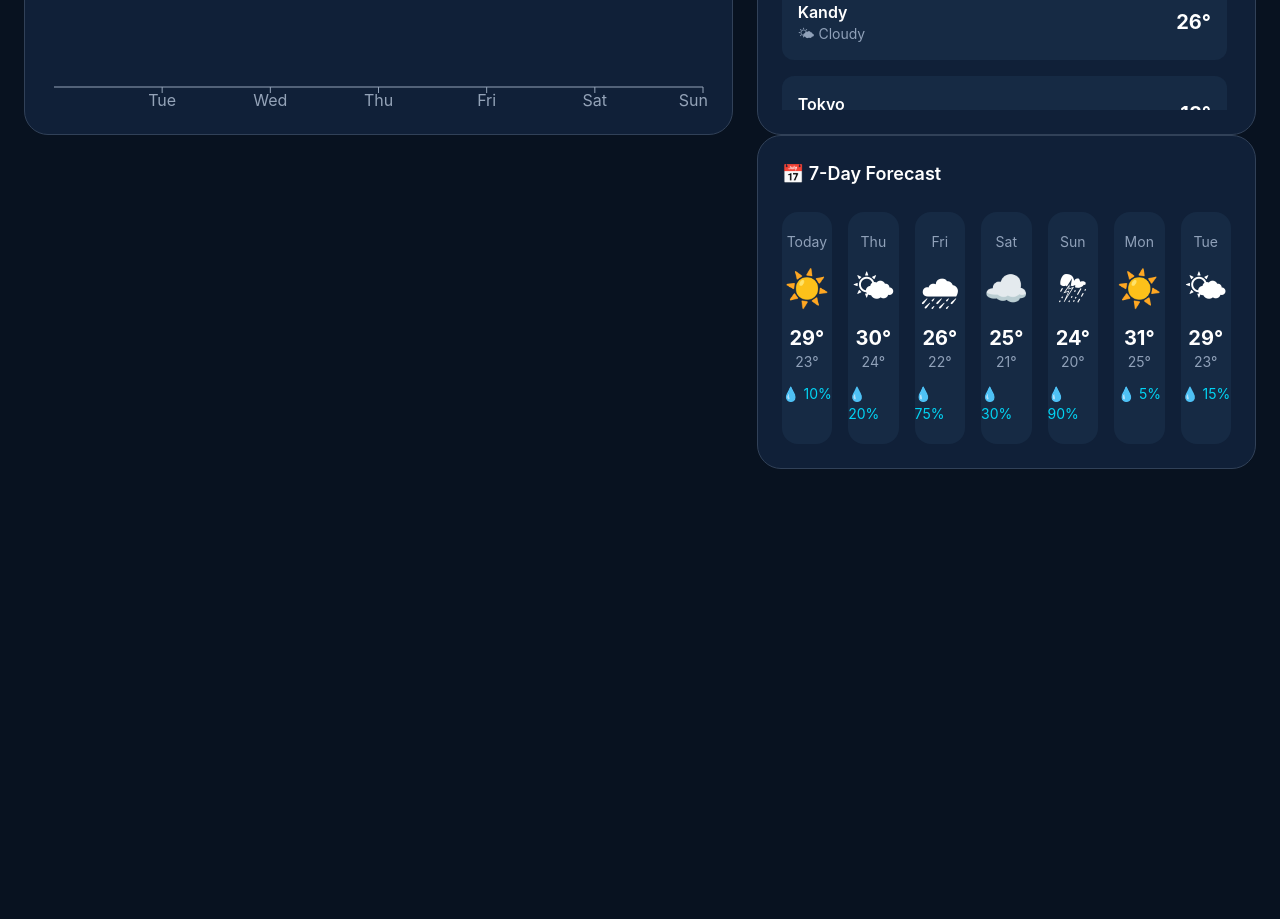
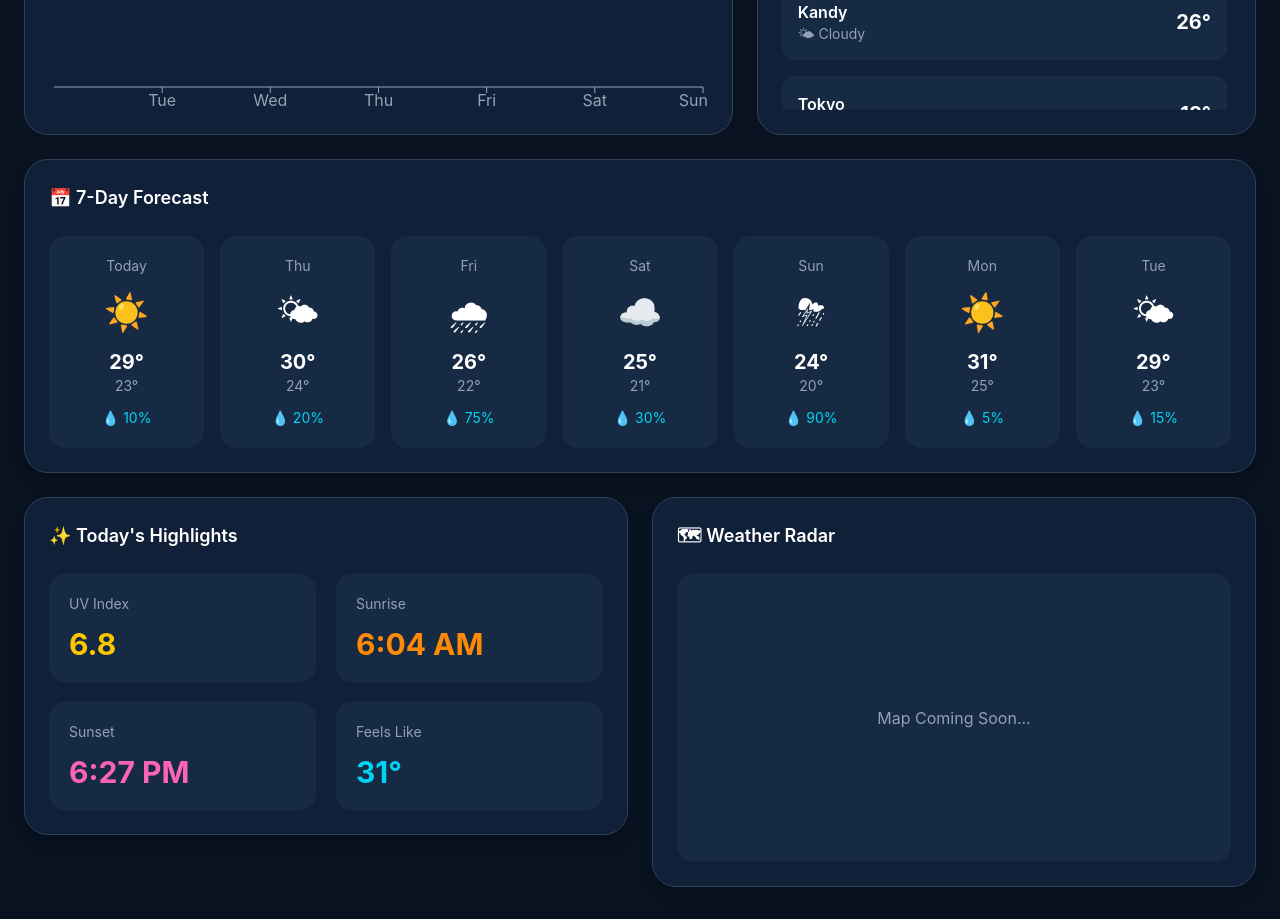
Before and after one commit to IshathAttanayake/WeatherOS, a React (Vite) app: page / in a window 1280 px wide. Shown: the part 760-1679 px from the top of the page. Before the commit the page ends 1261 px from the top, so only its background shows below. Built offline with nearby package versions, Linux system fonts and the light colour scheme.

Commit message:
Add forecast layout and dashboard cards

```diff
--- a/src/components/ForecastCard.jsx
+++ b/src/components/ForecastCard.jsx
@@ -1,58 +1,9 @@
-const forecast = [
-  {
-    day: "Today",
-    icon: "☀️",
-    high: 29,
-    low: 23,
-    rain: 10,
-  },
-  {
-    day: "Thu",
-    icon: "🌤",
-    high: 30,
-    low: 24,
-    rain: 20,
-  },
-  {
-    day: "Fri",
-    icon: "🌧",
-    high: 26,
-    low: 22,
-    rain: 75,
-  },
-  {
-    day: "Sat",
-    icon: "☁️",
-    high: 25,
-    low: 21,
-    rain: 30,
-  },
-  {
-    day: "Sun",
-    icon: "⛈",
-    high: 24,
-    low: 20,
-    rain: 90,
-  },
-  {
-    day: "Mon",
-    icon: "☀️",
-    high: 31,
-    low: 25,
-    rain: 5,
-  },
-  {
-    day: "Tue",
-    icon: "🌤",
-    high: 29,
-    low: 23,
-    rain: 15,
-  },
-];
+import Card from "./ui/Card";
+import { forecast } from "../data/forecastData";
 
 function ForecastCard() {
   return (
-    <div className="bg-[#102038] border border-slate-700 rounded-3xl p-6">
+    <Card>
 
       <h2 className="text-lg font-semibold mb-6">
         📅 7-Day Forecast
@@ -64,7 +15,7 @@ function ForecastCard() {
 
           <div
             key={item.day}
-            className="bg-[#162A44] rounded-2xl py-5 flex flex-col items-center hover:bg-[#1C3556] transition duration-300"
+            className="bg-[#162A44] rounded-2xl py-5 flex flex-col items-center hover:bg-[#1C3556] hover:-translate-y-2 hover:shadow-xl hover:shadow-cyan-500/20 transition-all duration-300 cursor-pointer"
           >
 
             <p className="text-sm text-slate-400">
@@ -93,7 +44,7 @@ function ForecastCard() {
 
       </div>
 
-    </div>
+    </Card>
   );
 }
 
--- /dev/null
+++ b/src/components/Today'sHighlights.jsx
@@ -0,0 +1,65 @@
+import Card from "./ui/Card";
+
+const highlights = [
+  {
+    title: "UV Index",
+    value: "6.8",
+    color: "text-yellow-400",
+  },
+  {
+    title: "Sunrise",
+    value: "6:04 AM",
+    color: "text-orange-400",
+  },
+  {
+    title: "Sunset",
+    value: "6:27 PM",
+    color: "text-pink-400",
+  },
+  {
+    title: "Feels Like",
+    value: "31°",
+    color: "text-cyan-400",
+  },
+];
+
+function TodaysHighlights() {
+  return (
+    <Card>
+
+      <h2 className="text-lg font-semibold mb-6">
+        ✨ Today's Highlights
+      </h2>
+
+      <div className="grid grid-cols-2 gap-5">
+
+        {highlights.map((item) => (
+
+          <div
+            key={item.title}
+            className="bg-[#162A44] rounded-2xl p-5
+            hover:bg-[#1C3556]
+            hover:-translate-y-1
+            transition-all
+            duration-300"
+          >
+
+            <p className="text-slate-400 text-sm">
+              {item.title}
+            </p>
+
+            <h1 className={`text-3xl font-bold mt-3 ${item.color}`}>
+              {item.value}
+            </h1>
+
+          </div>
+
+        ))}
+
+      </div>
+
+    </Card>
+  );
+}
+
+export default TodaysHighlights;
--- /dev/null
+++ b/src/components/WeatherRadar.jsx
@@ -0,0 +1,23 @@
+import Card from "./ui/Card";
+
+function WeatherRadar() {
+  return (
+    <Card>
+
+      <h2 className="text-lg font-semibold mb-6">
+        🗺 Weather Radar
+      </h2>
+
+      <div className="bg-[#162A44] rounded-2xl h-72 flex items-center justify-center">
+
+        <p className="text-slate-400">
+          Map Coming Soon...
+        </p>
+
+      </div>
+
+    </Card>
+  );
+}
+
+export default WeatherRadar;
--- /dev/null
+++ b/src/components/ui/Card.jsx
@@ -0,0 +1,19 @@
+function Card({ children, className = "" }) {
+  return (
+    <div
+      className={`
+        bg-[#102038]
+        border
+        border-slate-700
+        rounded-3xl
+        p-6
+        shadow-lg
+        ${className}
+      `}
+    >
+      {children}
+    </div>
+  );
+}
+
+export default Card;
--- a/src/pages/Home.jsx
+++ b/src/pages/Home.jsx
@@ -4,6 +4,8 @@ import AirQualityCard from "../components/AirQualityCard";
 import TemperatureChart from "../components/TemperatureChart";
 import FavoriteCities from "../components/FavoriteCities";
 import ForecastCard from "../components/ForecastCard";
+import TodaysHighlights from "../components/Today'sHighlights";
+import WeatherRadar from "../components/WeatherRadar";
 
 function Home() {
   return (
@@ -29,10 +31,18 @@ function Home() {
 
           <div className="col-span-5">
             <FavoriteCities />
+          </div>
 
-            <div className="col-span-12">
-    <ForecastCard />
-</div>
+          <div className="col-span-12">
+            <ForecastCard />
+          </div>
+
+          <div className="col-span-6">
+            <TodaysHighlights />
+          </div>
+
+          <div className="col-span-6">
+            <WeatherRadar />
           </div>
 
         </div>
```
